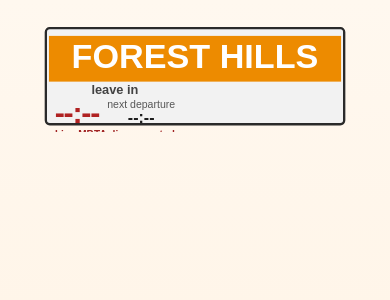
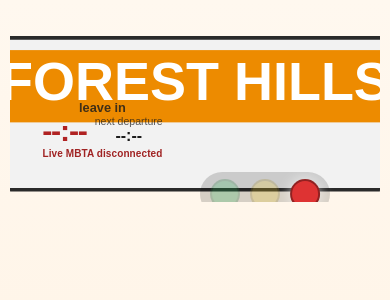
Before and after one commit to johnpoyntz/foresthillsdeparture, a Next.js app: page / in a window 390 px wide. Shown: the top 300 px of the page. Built offline with nearby package versions, Linux system fonts and the light colour scheme; no server answers.

Commit message:
Improve mobile layout and text wrapping

```diff
--- a/app/page.module.css
+++ b/app/page.module.css
@@ -248,22 +248,28 @@
 }
 
 @media (max-width: 700px) {
+  .page {
+    padding: 6px 10px 14px;
+  }
+
   .signPanel {
-    aspect-ratio: 980 / 340;
+    width: 100%;
+    border-radius: 12px;
+    aspect-ratio: 980 / 520;
   }
 
   .overlay {
-    left: 8%;
-    right: 8%;
-    top: 59.8%;
-    bottom: 3.2%;
+    left: 6%;
+    right: 6%;
+    top: 48%;
+    bottom: 4%;
     align-items: center;
-    gap: 4px;
+    gap: 6px;
   }
 
   .infoBar {
     align-items: center;
-    gap: 12px;
+    gap: 10px;
     grid-template-columns: 1fr;
     justify-items: center;
     text-align: center;
@@ -272,21 +278,17 @@
   .lightMessage {
     text-align: center;
     max-width: 100%;
-    order: 3;
+    white-space: normal;
+    overflow: visible;
+    text-overflow: clip;
   }
 
   .feedStatus {
     text-align: center;
     max-width: 100%;
     justify-content: center;
-  }
-
-  .timeBlock {
-    text-align: center;
-  }
-
-  .feedStatus {
-    text-align: center;
+    white-space: normal;
+    line-height: 1.2;
   }
 
   .departureRow {
@@ -304,4 +306,18 @@
     align-items: center;
     margin-bottom: 0;
   }
+
+  .timeBlock {
+    text-align: center;
+    align-items: center;
+  }
+
+  .lightColumn {
+    margin-top: 2px;
+    gap: 6px;
+  }
+
+  .lightStack {
+    padding: 7px 10px;
+  }
 }
```
